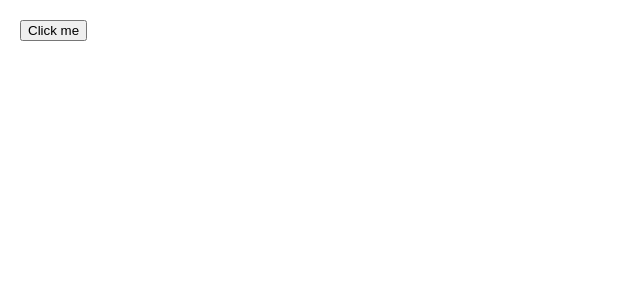
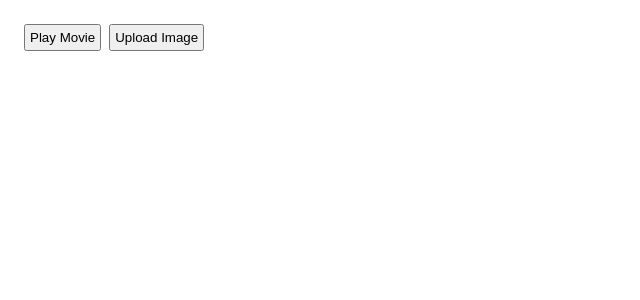
Before and after one commit to mich-deg/learn-react, a React (Vite) app: page / in a window 1280 px wide. Shown: the top 300 px of the page, without its empty margins (0-640 px from the left). Built offline with nearby package versions, Linux system fonts and the light colour scheme.

Commit message:
reading props in event handler

```diff
--- a/src/App.jsx
+++ b/src/App.jsx
@@ -1,14 +1,31 @@
 import React from "react";
+import PropTypes from "prop-types";
 
-const App = () => {
-  const handleClick = () => {
-    alert("You clicked me!")
-  }
+const AlertButton = ({ msg, children }) => {
   return (
-    <button onClick={handleClick}>
-      Click me
+    <button
+      onClick={() => {
+        alert(msg);
+      }}
+      style={{padding: "4px", margin: "4px"}}
+    >
+      {children}
     </button>
   );
 };
 
+AlertButton.propTypes = {
+  msg: PropTypes.string,
+  children: PropTypes.children,
+};
+
+const App = () => {
+  return (
+    <>
+      <AlertButton msg="Playing">Play Movie</AlertButton>
+      <AlertButton msg="Uploading">Upload Image</AlertButton>
+    </>
+  );
+};
+
 export default App;
```
